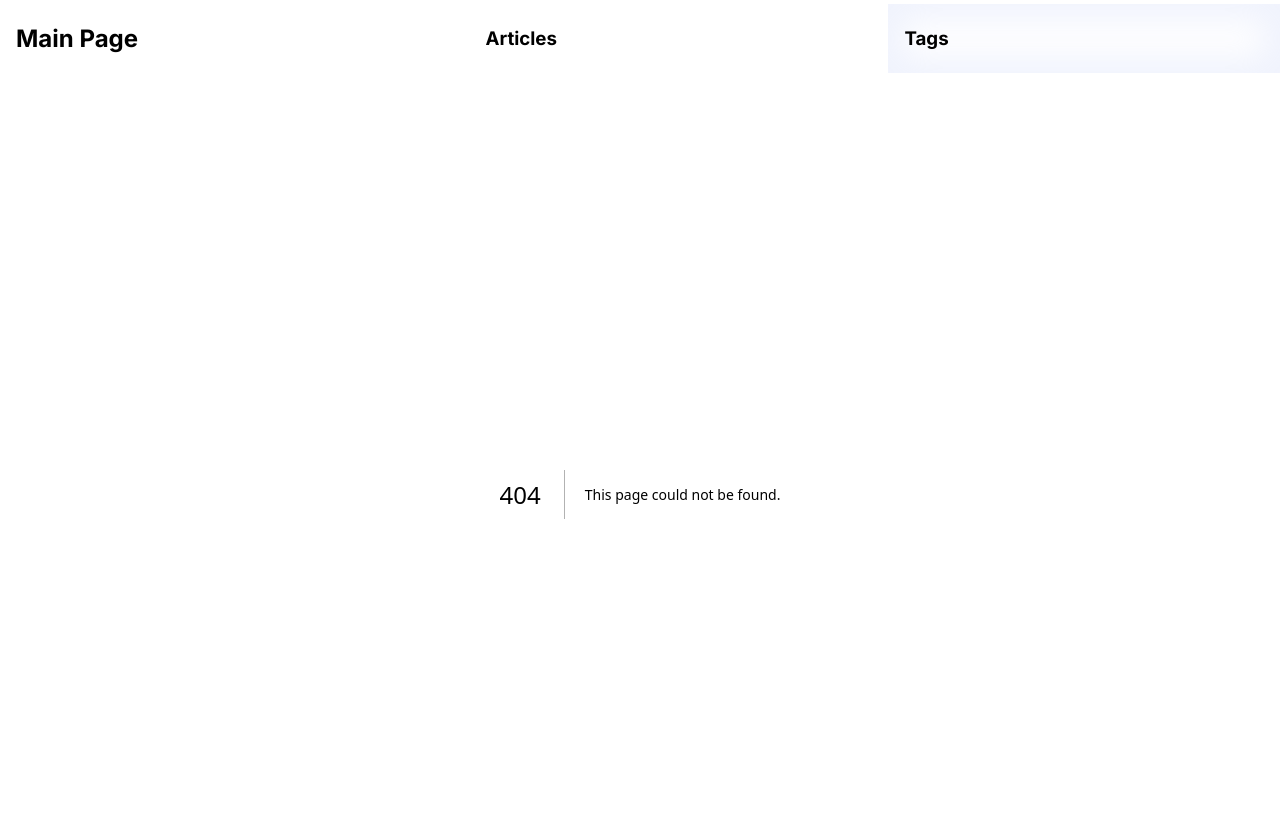
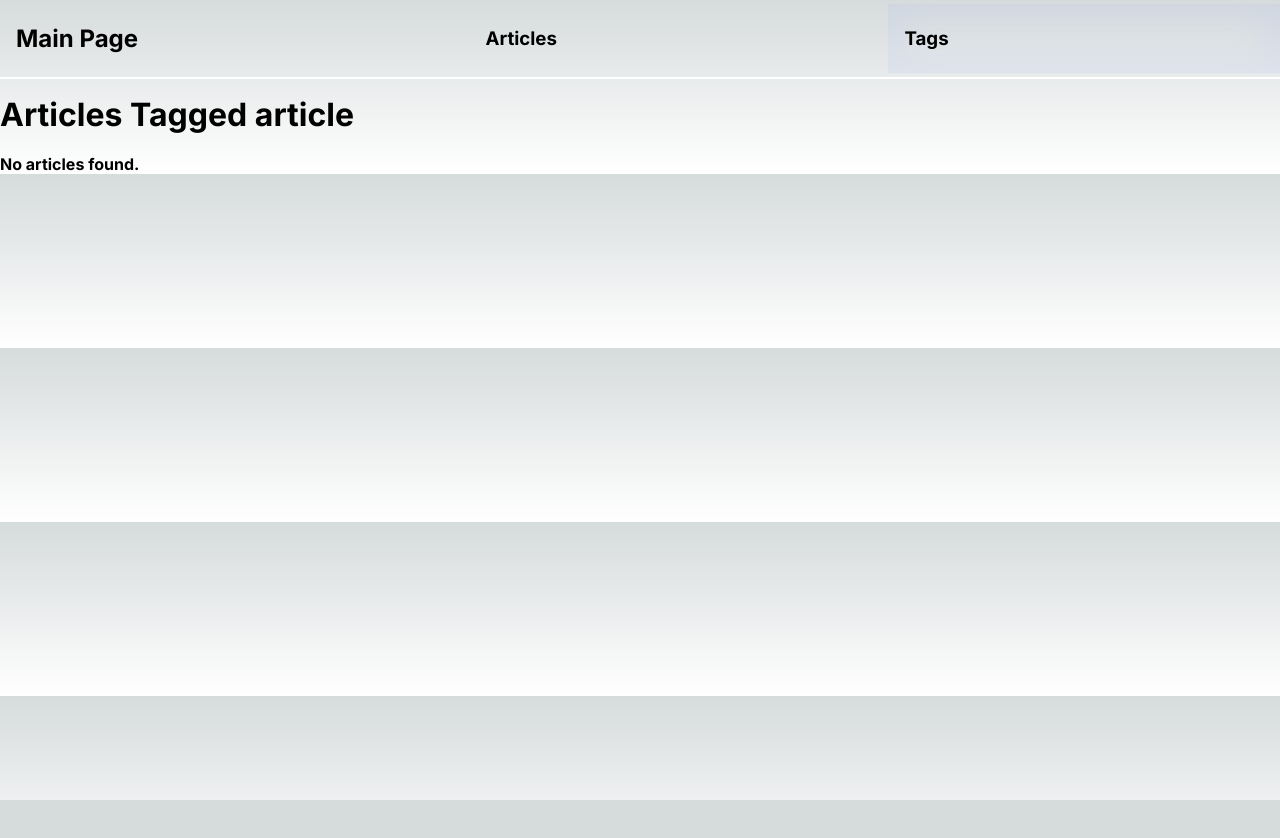
Before and after one commit to ardunster/nextjs-ssr, a Next.js app: page /tags/article in a window 1280 px wide. Before the commit this address had no page. Shown: the top 838 px of the page. After the commit the page ends 800 px from the top, so only its background shows below. Built offline with nearby package versions, Linux system fonts and the light colour scheme.

Commit message:
Work on building articles by tag page, refactor Article type to include subdirectory

```diff
--- a/src/app/_components/ArticleCard.tsx
+++ b/src/app/_components/ArticleCard.tsx
@@ -5,7 +5,7 @@ import { Article } from '@/app/_utils/getArticles'
 export function ArticleCard(props: { article: Article; index: number }) {
   const { article, index } = props
   return (
-    <Link href={'/articles/' + article.slug} key={index}>
+    <Link href={`/${article.subdirectory}/${article.slug}`} key={index}>
       <div className="card mb-3 pointer" style={{ maxWidth: '540px' }}>
         <div className="row g-0">
           <div className="col-md-8">
--- a/src/app/_utils/getArticles.ts
+++ b/src/app/_utils/getArticles.ts
@@ -3,7 +3,7 @@ import fs from 'fs'
 import matter from 'gray-matter'
 
 /** Available post paths in file system and navigation. Add additional post paths here. */
-type Subdirectory = 'articles'
+export type Subdirectory = 'articles'
 
 function getPostsDirectory(subdirectory: Subdirectory) {
   const root = process.cwd()
@@ -46,13 +46,21 @@ export interface ArticleData {
 export interface Article {
   data: ArticleData
   slug: string
+  subdirectory: Subdirectory
+}
+
+function sortArticlesByDate(article1: Article, article2: Article) {
+  const date1 = new Date(article1.data.date).getTime()
+  const date2 = new Date(article2.data.date).getTime()
+  return date2 - date1
 }
 
 export function getArticles(subdirectory: Subdirectory): Article[] {
   const postsDirectory = getPostsDirectory(subdirectory)
   const filenames = getFilenames(subdirectory)
   console.log('filenames', filenames)
-  const articleData = filenames.map((filename) => {
+  return filenames
+    .map((filename) => {
       const markdownWithMeta = fs.readFileSync(
         path.join(postsDirectory, filename),
         'utf-8',
@@ -61,14 +69,10 @@ export function getArticles(subdirectory: Subdirectory): Article[] {
       return {
         data,
         slug: filename.split('.')[0],
+        subdirectory: subdirectory,
       }
     })
-  articleData.sort((article1, article2) => {
-    const date1 = new Date(article1.data.date).getTime()
-    const date2 = new Date(article2.data.date).getTime()
-    return date2 - date1
-  })
-  return articleData
+    .sort(sortArticlesByDate)
 }
 
 export async function getArticle(subdirectory: Subdirectory, slug: string) {
--- a/src/app/_utils/tags.ts
+++ b/src/app/_utils/tags.ts
@@ -29,3 +29,10 @@ export function updateTagCounts(tags: TagCount[], newTags: string[]) {
 export function sortTagCounts(tagA: TagCount, tagB: TagCount): number {
   return tagB.count - tagA.count
 }
+
+export function filterArticlesByTag(
+  articles: Article[],
+  tag: string,
+): Article[] {
+  return []
+}
--- /dev/null
+++ b/src/app/tags/[tag]/page.tsx
@@ -0,0 +1,19 @@
+import { getArticles } from '@/app/_utils/getArticles'
+import { filterArticlesByTag } from '@/app/_utils/tags'
+import { ArticleCard } from '@/app/_components/ArticleCard'
+
+export default function TagPage({ params }: { params: { tag: string } }) {
+  const articles = filterArticlesByTag(getArticles('articles'), params.tag)
+
+  return (
+    <>
+      <h1>Articles Tagged {params.tag}</h1>
+      {articles.length > 0 && <small>Found: {articles.length} articles</small>}
+      <br />
+      {articles.length === 0 && <strong>No articles found.</strong>}
+      {articles.map((article, index) => (
+        <ArticleCard article={article} index={index} key={index} />
+      ))}
+    </>
+  )
+}
```
Also changed, not shown: src/app/articles/page.tsx (+6 -1 lines), 1 other file (tests, documents, lock files or other folders). Lines whose indentation alone changed are shown as unchanged.
